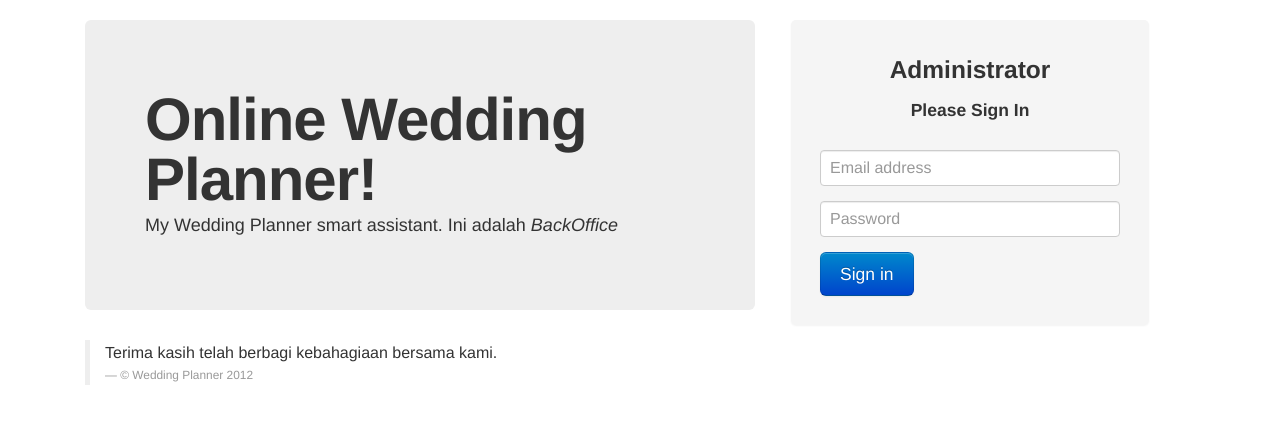
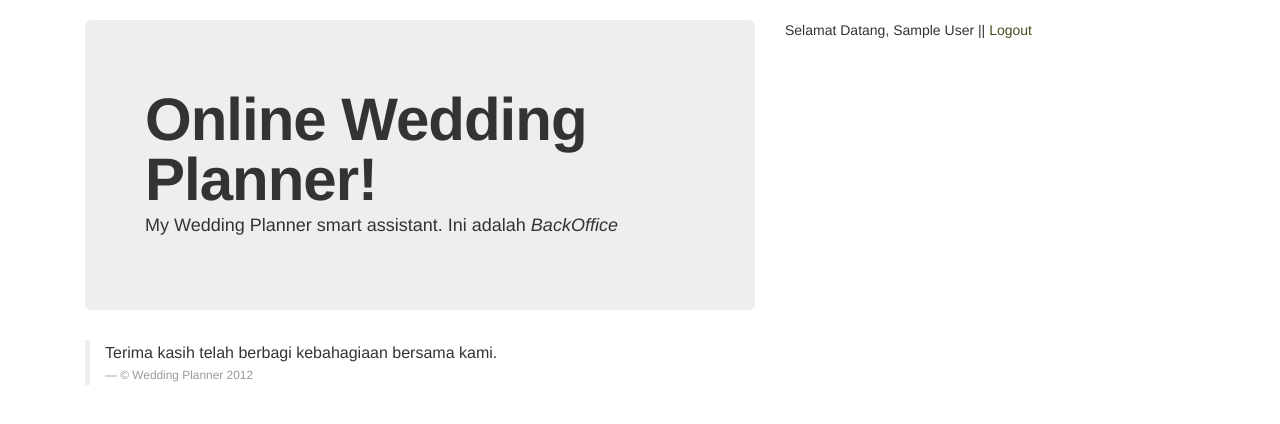
Before and after one commit to ernestina/online-wedding-planner, a PHP site: page /administrator/index.php in a window 1280 px wide. Shown: the top 424 px of the page. Run offline with PHP 8.4, Linux system fonts and the light colour scheme; the visitor is signed in with stand-in values (Sample User, id 1).

Commit message:
Issue 6: Back Office | revisi index.php tambah fungsi eksepsi

```diff
--- a/trunk/administrator/index.php
+++ b/trunk/administrator/index.php
@@ -1,3 +1,7 @@
+<?php
+	include_once('model/login.php');
+?>
+
 <!DOCTYPE html>
 <html lang="en">
   <head>
@@ -53,16 +57,37 @@
 		<small>&copy; Wedding Planner 2012</small>
 		</blockquote>
       </div>
-	 <div class='span4'>
+	 <div class='span4' id='login'>
+		<?php
+		if(isset($error_login))
+			{
+				echo '<div class="alert alert-error" id="alert">
+				<button type="button" class="close" data-dismiss="alert" id="close">x</button>'
+				.$error_login.'
+				</div>';
+			}
+			if(!isset($_SESSION['login'])){
+				session_start();
+			}
+			if(isset($_SESSION['login'])){
+				echo "<div id=\"sudah_login\">
+					Selamat Datang, ".$_SESSION['name']." || <a href=\"logout.php\">Logout</a></div>";
+			}
+			else
+			{
+			?>
 		<!--Login dengan email: aa@mail.com, pass: abc-->
-		<form class="form-signin" id='login' action='model/login.php' method='post'>
-		<center><h3 class="form-signin-heading">Administrator</h3>
-		<h4 class="form-signin-heading">Please Sign In</h4></center><br>
-		<input type='hidden' name='login_form'/>
-		<input type="text" class="input-block-level" placeholder="Email address" name='Email'/>
-		<input type="password" class="input-block-level" placeholder="Password" name='Pass'/>
-		<button class="btn btn-large btn-primary" type="submit" name='submit'>Sign in</button>
+		<form class="form-signin" action='#' method='post'>
+
+			<center><h3 class="form-signin-heading">Administrator</h3>
+			<h4 class="form-signin-heading">Please Sign In</h4></center><br>
+			<input type='hidden' name='login_form'/>
+			<input type="email" class="input-block-level" placeholder="Email address" name='Email'/>
+			<input type="password" class="input-block-level" placeholder="Password" name='Pass'/>
+			<button class="btn btn-large btn-primary" type="submit" name='login'>Sign in</button>
+
 		</form>
+		<?php } ?>
 	</div>
 	</div>
 
```
